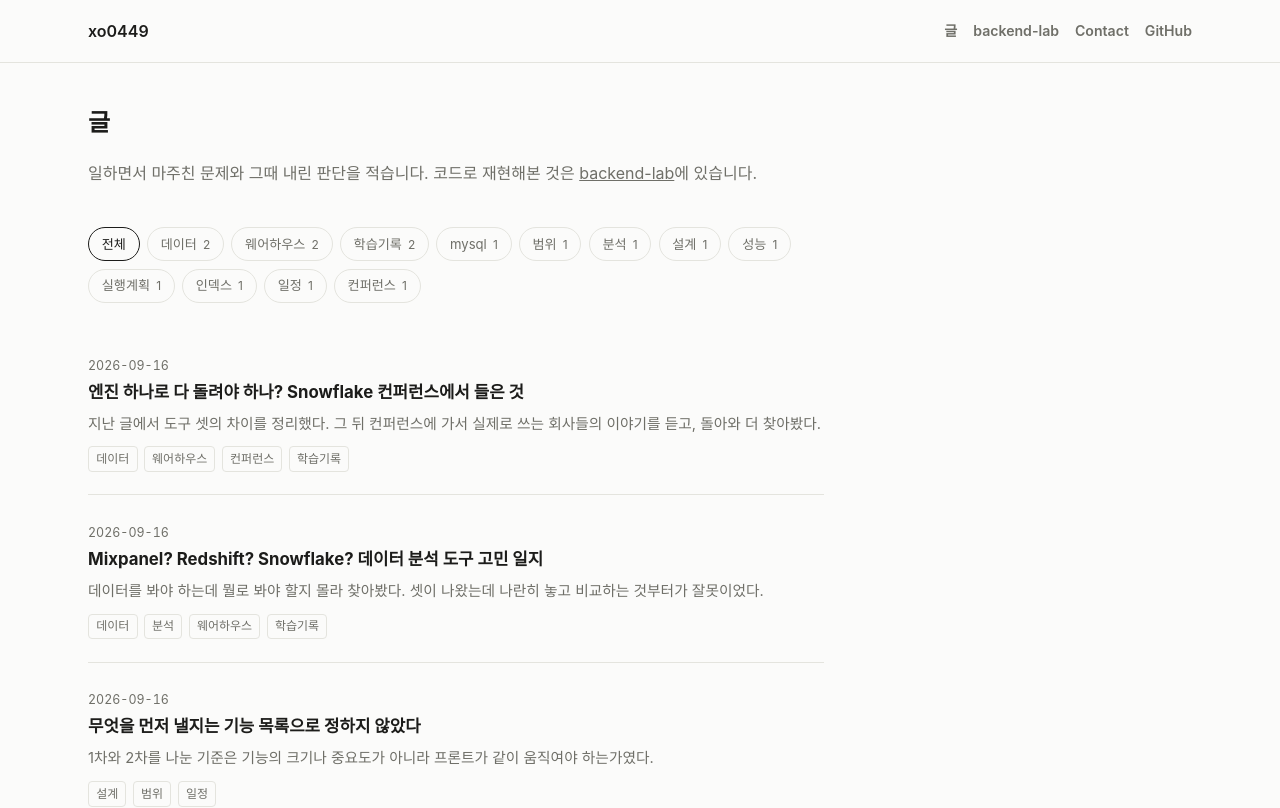
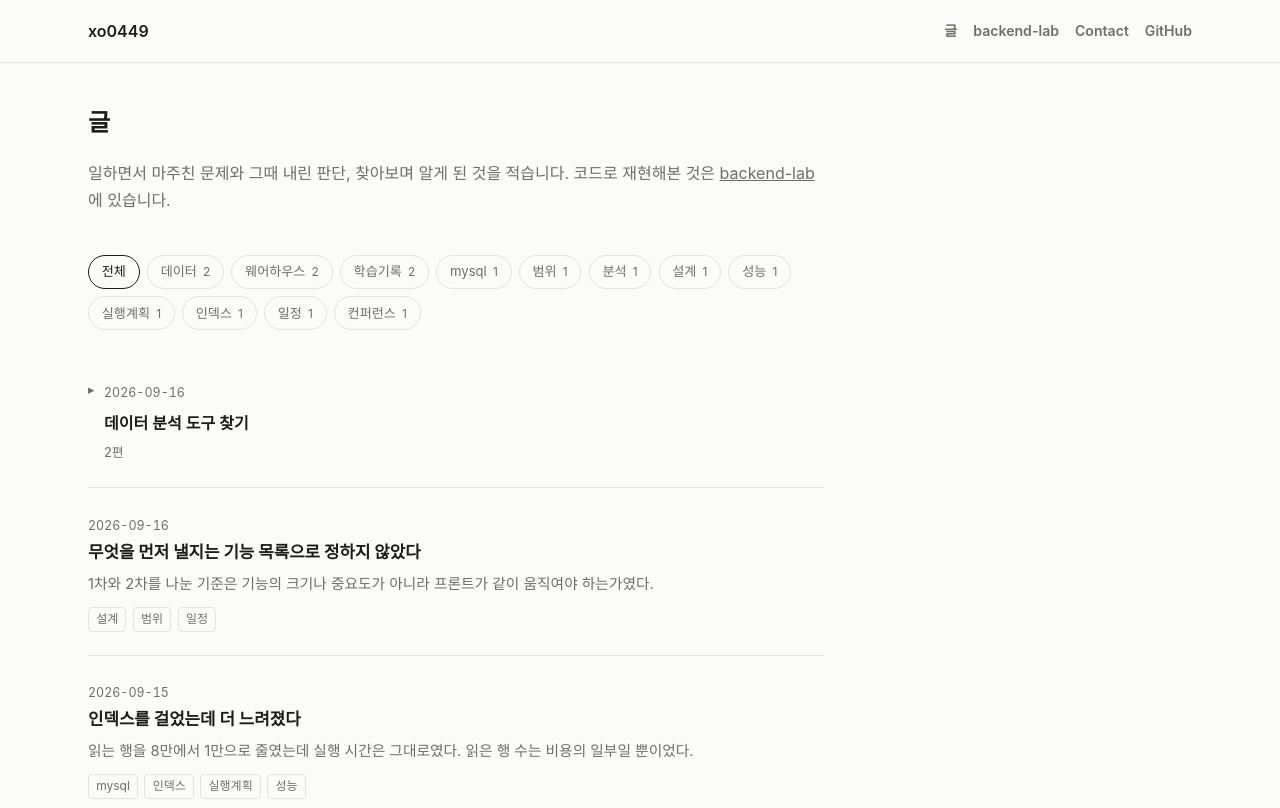
Before and after one commit to xo0449/xo0449.github.io, a Next.js app: page /posts in a window 1280 px wide. Shown: the top 808 px of the page. Built offline with nearby package versions, Linux system fonts and the light colour scheme.

Commit message:
Add series grouping with a toggle and prev next links

```diff
--- a/app/globals.css
+++ b/app/globals.css
@@ -303,3 +303,80 @@ code { font-family: ui-monospace, SFMono-Regular, Menlo, monospace; font-size: 0
 .tag-button[data-active='true'] { color: var(--fg); border-color: var(--fg); }
 
 .post-item .tags { margin-top: 0.6rem; }
+
+/* 시리즈 */
+.series-head {
+  display: flex;
+  gap: 0.6rem;
+  align-items: flex-start;
+  width: 100%;
+  border: none;
+  background: none;
+  padding: 0;
+  font: inherit;
+  color: inherit;
+  text-align: left;
+  cursor: pointer;
+}
+
+.series-mark {
+  color: var(--muted);
+  font-size: 0.8rem;
+  line-height: 1.9;
+  transition: transform 0.12s ease;
+}
+
+.series-mark[data-open='true'] { transform: rotate(90deg); }
+
+.series-body { display: block; }
+.series-title { display: block; font-weight: 600; margin: 0.3rem 0 0; }
+
+.series-count {
+  display: inline-block;
+  margin-top: 0.3rem;
+  color: var(--muted);
+  font-size: 0.8rem;
+}
+
+.series-list {
+  list-style: none;
+  margin: 0.9rem 0 0 1.4rem;
+  padding: 0 0 0 1rem;
+  border-left: 1px solid var(--line);
+}
+
+.series-list li { padding: 0.55rem 0; }
+.series-list a { text-decoration: none; display: block; }
+
+.series-part {
+  color: var(--muted);
+  font-size: 0.75rem;
+  margin-right: 0.45rem;
+}
+
+.series-item-title { font-weight: 600; font-size: 0.95rem; }
+.series-item-summary {
+  display: block;
+  color: var(--muted);
+  font-size: 0.88rem;
+  margin-top: 0.2rem;
+}
+
+/* 글 안의 시리즈 이동 */
+.series-nav {
+  margin-top: 3rem;
+  padding-top: 1.5rem;
+  border-top: 1px solid var(--line);
+}
+
+.series-nav-name { color: var(--muted); font-size: 0.8rem; margin-bottom: 0.8rem; }
+.series-nav-links { display: flex; flex-direction: column; gap: 0.5rem; }
+
+.series-nav-links a {
+  color: var(--fg);
+  text-decoration: none;
+  font-size: 0.92rem;
+}
+
+.series-nav-links a span { color: var(--muted); font-size: 0.8rem; margin-right: 0.4rem; }
+.series-nav-links a:hover { text-decoration: underline; }
--- a/app/post-list.tsx
+++ b/app/post-list.tsx
@@ -4,16 +4,47 @@ import { useMemo, useState } from 'react'
 import Link from 'next/link'
 import type { PostMeta } from '../lib/posts'
 
+type Entry =
+  | { kind: 'post'; post: PostMeta }
+  | { kind: 'series'; name: string; posts: PostMeta[]; latest: string }
+
 /**
- * 태그로 글을 거른다.
+ * 시리즈는 목록에서 하나로 묶어 접어둔다.
  *
- * 글이 늘면서 성격이 다른 것들이 섞였다.
- * 학습 기록만 보고 싶거나 특정 주제만 보고 싶을 때가 생긴다.
+ * 다섯 편짜리 시리즈가 목록을 다 차지하면 다른 글이 안 보인다.
+ * 접어두면 목록은 글의 종류만큼만 길어진다.
  */
+function group(posts: PostMeta[]): Entry[] {
+  const out: Entry[] = []
+  const seen = new Set<string>()
+
+  for (const post of posts) {
+    if (!post.series) {
+      out.push({ kind: 'post', post })
+      continue
+    }
+    if (seen.has(post.series)) continue
+    seen.add(post.series)
+
+    // 시리즈 안에서는 1편부터. 목록은 최신순이지만 시리즈는 읽는 순서가 있다.
+    const members = posts
+      .filter((p) => p.series === post.series)
+      .sort((a, b) => (a.part ?? 0) - (b.part ?? 0))
+
+    out.push({
+      kind: 'series',
+      name: post.series,
+      posts: members,
+      latest: post.date,
+    })
+  }
+  return out
+}
+
 export default function PostList({ posts }: { posts: PostMeta[] }) {
   const [active, setActive] = useState<string | null>(null)
+  const [open, setOpen] = useState<Set<string>>(new Set())
 
-  // 많이 쓰인 태그가 앞에 오게 한다. 같은 횟수면 이름순이다.
   const tags = useMemo(() => {
     const count = new Map<string, number>()
     for (const p of posts) {
@@ -25,6 +56,29 @@ export default function PostList({ posts }: { posts: PostMeta[] }) {
   }, [posts])
 
   const shown = active ? posts.filter((p) => p.tags.includes(active)) : posts
+  const entries = useMemo(() => group(shown), [shown])
+
+  const toggle = (name: string) =>
+    setOpen((prev) => {
+      const next = new Set(prev)
+      next.has(name) ? next.delete(name) : next.add(name)
+      return next
+    })
+
+  const TagRow = ({ post }: { post: PostMeta }) => (
+    <div className="tags">
+      {post.tags.map((t) => (
+        <button
+          key={t}
+          className="tag tag-button"
+          data-active={active === t}
+          onClick={() => setActive(active === t ? null : t)}
+        >
+          {t}
+        </button>
+      ))}
+    </div>
+  )
 
   return (
     <>
@@ -49,27 +103,49 @@ export default function PostList({ posts }: { posts: PostMeta[] }) {
       </div>
 
       <ul className="post-list">
-        {shown.map((p) => (
-          <li className="post-item" key={p.slug}>
-            <Link href={`/posts/${p.slug}`}>
-              <span className="post-date">{p.date}</span>
-              <h2>{p.title}</h2>
-              <p>{p.summary}</p>
-            </Link>
-            <div className="tags">
-              {p.tags.map((t) => (
-                <button
-                  key={t}
-                  className="tag tag-button"
-                  data-active={active === t}
-                  onClick={() => setActive(active === t ? null : t)}
-                >
-                  {t}
-                </button>
-              ))}
-            </div>
-          </li>
-        ))}
+        {entries.map((e) =>
+          e.kind === 'post' ? (
+            <li className="post-item" key={e.post.slug}>
+              <Link href={`/posts/${e.post.slug}`}>
+                <span className="post-date">{e.post.date}</span>
+                <h2>{e.post.title}</h2>
+                <p>{e.post.summary}</p>
+              </Link>
+              <TagRow post={e.post} />
+            </li>
+          ) : (
+            <li className="post-item series" key={e.name}>
+              <button
+                className="series-head"
+                onClick={() => toggle(e.name)}
+                aria-expanded={open.has(e.name)}
+              >
+                <span className="series-mark" data-open={open.has(e.name)}>
+                  ▸
+                </span>
+                <span className="series-body">
+                  <span className="post-date">{e.latest}</span>
+                  <span className="series-title">{e.name}</span>
+                  <span className="series-count">{e.posts.length}편</span>
+                </span>
+              </button>
+
+              {open.has(e.name) && (
+                <ol className="series-list">
+                  {e.posts.map((p) => (
+                    <li key={p.slug}>
+                      <Link href={`/posts/${p.slug}`}>
+                        <span className="series-part">{p.part}편</span>
+                        <span className="series-item-title">{p.title}</span>
+                        <span className="series-item-summary">{p.summary}</span>
+                      </Link>
+                    </li>
+                  ))}
+                </ol>
+              )}
+            </li>
+          ),
+        )}
       </ul>
     </>
   )
--- a/app/posts/page.tsx
+++ b/app/posts/page.tsx
@@ -8,7 +8,7 @@ export default function Posts() {
     <>
       <h1 className="page-title">글</h1>
       <p className="intro">
-        일하면서 마주친 문제와 그때 내린 판단을 적습니다.
+        일하면서 마주친 문제와 그때 내린 판단, 찾아보며 알게 된 것을 적습니다.
         코드로 재현해본 것은{' '}
         <a href="https://xo0449.github.io/backend-lab/">backend-lab</a>에 있습니다.
       </p>
--- a/lib/posts.ts
+++ b/lib/posts.ts
@@ -16,6 +16,10 @@ export interface PostMeta {
   sortKey: string
   summary: string
   tags: string[]
+  /** 이어지는 글이면 시리즈 이름. 목록에서 하나로 묶인다. */
+  series?: string
+  /** 시리즈 안의 순서. 1부터. */
+  part?: number
 }
 
 export interface Post extends PostMeta {
@@ -45,6 +49,8 @@ export function loadPosts(): Post[] {
         sortKey: toSortKey(data.date),
         summary: String(data.summary ?? ''),
         tags: (data.tags ?? []) as string[],
+        series: data.series ? String(data.series) : undefined,
+        part: data.part !== undefined ? Number(data.part) : undefined,
         body: content,
       }
     })
@@ -66,3 +72,30 @@ function toSortKey(value: unknown): string {
 export function loadPost(slug: string): Post | undefined {
   return loadPosts().find((p) => p.slug === slug)
 }
+
+export interface SeriesNav {
+  name: string
+  prev?: PostMeta
+  next?: PostMeta
+  all: PostMeta[]
+}
+
+/**
+ * 같은 시리즈의 앞뒤 글을 찾는다.
+ *
+ * 시리즈 안에서는 오름차순이다. 목록은 최신순이지만
+ * 시리즈는 1편부터 읽어야 한다.
+ */
+export function seriesNav(slug: string): SeriesNav | undefined {
+  const posts = loadPosts()
+  const current = posts.find((p) => p.slug === slug)
+  if (!current?.series) return undefined
+
+  const all = posts
+    .filter((p) => p.series === current.series)
+    .sort((a, b) => (a.part ?? 0) - (b.part ?? 0))
+    .map(({ body, ...meta }) => meta)
+
+  const i = all.findIndex((p) => p.slug === slug)
+  return { name: current.series, prev: all[i - 1], next: all[i + 1], all }
+}
--- a/posts/2026-09-16-analytics-tools-first-look.md
+++ b/posts/2026-09-16-analytics-tools-first-look.md
@@ -2,6 +2,8 @@
 title: "Mixpanel? Redshift? Snowflake? 데이터 분석 도구 고민 일지"
 date: 2026-09-16 14:00
 summary: 데이터를 봐야 하는데 뭘로 봐야 할지 몰라 찾아봤다. 셋이 나왔는데 나란히 놓고 비교하는 것부터가 잘못이었다.
+series: 데이터 분석 도구 찾기
+part: 1
 tags: [데이터, 분석, 웨어하우스, 학습기록]
 ---
 
--- a/posts/2026-09-16-snowflake-world-tour.md
+++ b/posts/2026-09-16-snowflake-world-tour.md
@@ -2,6 +2,8 @@
 title: "엔진 하나로 다 돌려야 하나? Snowflake 컨퍼런스에서 들은 것"
 date: 2026-09-16 18:00
 summary: 지난 글에서 도구 셋의 차이를 정리했다. 그 뒤 컨퍼런스에 가서 실제로 쓰는 회사들의 이야기를 듣고, 돌아와 더 찾아봤다.
+series: 데이터 분석 도구 찾기
+part: 2
 tags: [데이터, 웨어하우스, 컨퍼런스, 학습기록]
 ---
 
```
Also changed, not shown: app/posts/[slug]/page.tsx (+24 -1 lines), 1 other file (tests, documents, lock files or other folders).
